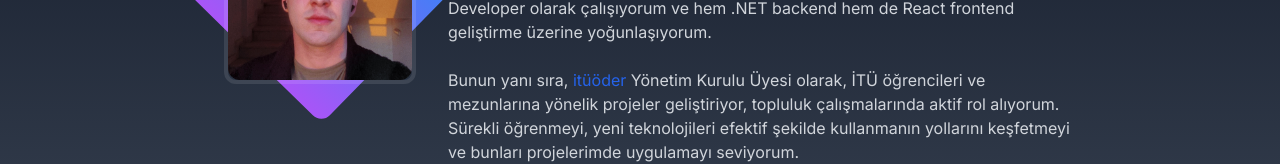
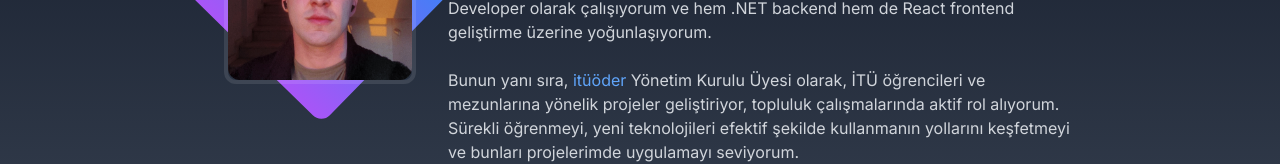
Before and after one commit to Mbanzaroglu/my-app, a Next.js app: page /hakkimda in a window 1280 px wide. Shown: the part 236-400 px from the top of the page. Built offline with nearby package versions, Linux system fonts and the light colour scheme.

Commit message:
Modified the style

```diff
--- a/app/hakkimda/page.tsx
+++ b/app/hakkimda/page.tsx
@@ -102,7 +102,7 @@ export default function Hakkimda() {
                 transition={{ duration: 0.5, delay: 0.4 }}
               >
                 {t("about-me.ituoder.before")}
-                <Link href={t("about-me.ituoder.href")} target="_blank" rel="noopener noreferrer" className="text-blue-600 dark:text-blue-400 hover:underline">
+                <Link href={t("about-me.ituoder.href")} target="_blank" rel="noopener noreferrer" className="text-blue-400 dark:text-blue-400 hover:underline">
                   {t("about-me.ituoder.link_text")}
                 </Link>
                 {t("about-me.ituoder.after")}
```
